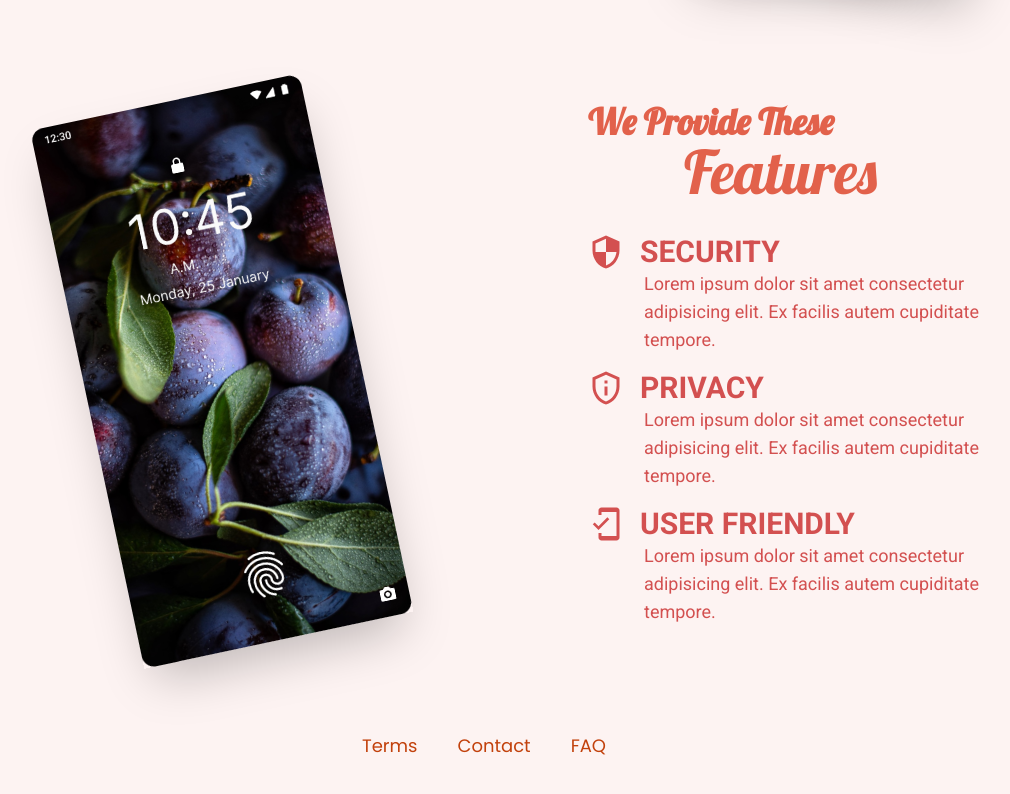
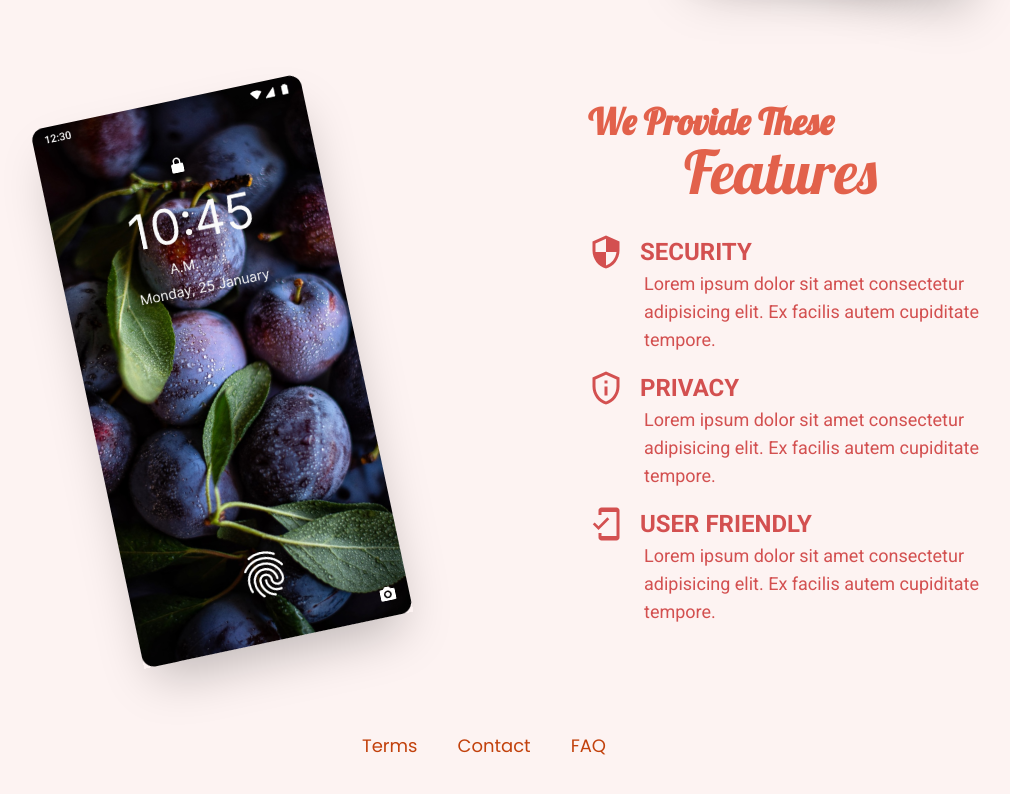
Before and after one commit to laleet008/chip-luncher, a React (Create React App) app: page / in a window 1280 px wide. Shown: the part 778-1572 px from the top of the page, without its empty margins (76-1086 px from the left). Built offline with nearby package versions, Linux system fonts and the light colour scheme.

Commit message:
font size fixed in feature

```diff
--- a/src/components/Features.js
+++ b/src/components/Features.js
@@ -25,7 +25,7 @@ const Features = () => {
           </span>
           <div className="mt-8 text-[#d35050] feature_text">
             <div className="  ">
-              <div className="flex gap-4 uppercase text-3xl items-center ">
+              <div className="flex gap-4 uppercase text-2xl items-center ">
                 <MdSecurity className="text-4xl  " />
                 <p className="font-bold">Security</p>
               </div>
@@ -35,7 +35,7 @@ const Features = () => {
               </p>
             </div>
             <div className="mt-4  ">
-              <div className="flex gap-4 uppercase text-3xl items-center ">
+              <div className="flex gap-4 uppercase text-2xl items-center ">
                 <MdOutlinePrivacyTip className="text-4xl" />
                 <p className="font-bold">Privacy</p>
               </div>
@@ -45,7 +45,7 @@ const Features = () => {
               </p>
             </div>
             <div className="mt-4  ">
-              <div className="flex gap-4 uppercase text-3xl items-center ">
+              <div className="flex gap-4 uppercase text-2xl items-center ">
                 <MdMobileFriendly className="text-4xl" />
                 <p className="font-bold">User Friendly</p>
               </div>
```
